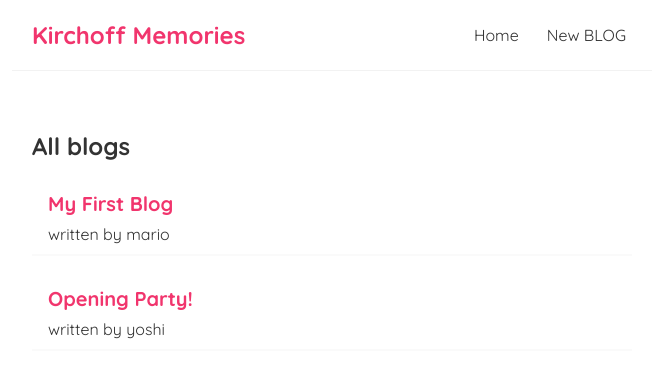
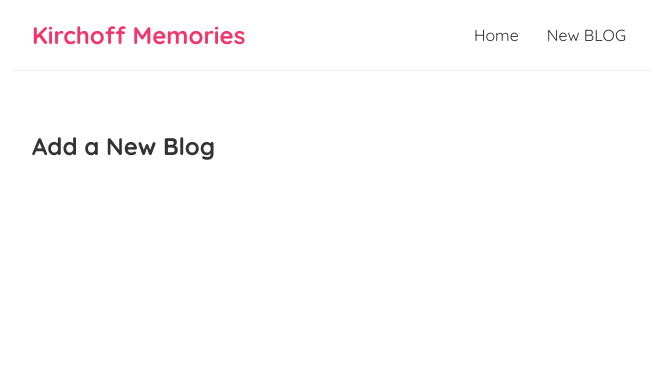
Before and after one commit to roycas99/React-Tutorial, a React (Create React App) app: page / in a window 1280 px wide. Shown: the top 378 px of the page, without its empty margins (308-965 px from the left). Built offline with nearby package versions, Linux system fonts and the light colour scheme; data requests are answered from the project's data file.

Commit message:
there are many changes i made. please read document.txt (18-22)

```diff
--- a/package.json
+++ b/package.json
@@ -8,6 +8,7 @@
     "@testing-library/user-event": "^13.5.0",
     "react": "^18.0.0",
     "react-dom": "^18.0.0",
+    "react-router-dom": "^6.3.0",
     "react-scripts": "5.0.1",
     "web-vitals": "^2.1.4"
   },
--- a/src/App.js
+++ b/src/App.js
@@ -1,21 +1,25 @@
-
-import Navbar from './Navbar';
-import Home from './Home';
-import { useState } from 'react';
+import Navbar from "./Navbar";
+import Home from "./Home";
+import { useState } from "react";
+import { BrowserRouter as Router, Route, Routes} from "react-router-dom";
+import Create from "./Create";
 function App() {
   // variable dynamic value
   //const title = "Welcome to the Abshir Blog"
 
-
   return (
+    <Router>
       <div className="App">
-      <Navbar/>
+        <Navbar />
         <div className="content">
-      <Home/>
+        <Routes>
+          <Route  exactpath="/" element={<Home/>}></Route>
+          <Route  exact path="/" element={<Create/>}>
+          </Route>
+        </Routes>
         </div>
-
-
       </div>
+    </Router>
   );
 }
 
--- /dev/null
+++ b/src/Create.js
@@ -0,0 +1,9 @@
+const Create = () => {
+    return (
+        <div className="create">
+            <h2>Add a New Blog</h2>
+        </div>
+     );
+}
+
+export default Create;
--- a/src/Home.js
+++ b/src/Home.js
@@ -1,35 +1,19 @@
 import { useEffect, useState } from "react";
 import BlogList from "./BlogList";
+import useFetch from "./useFetch";
 
 const Home = () => {
 
-
- const[blogs,setBlogs] = useState([
-        {title:"nightwalker", Author:"Abshir", id:1},
-        {title: "what", author:"unknow",id:2}
-      ]);
-
-      const [name,setName] = useState("Mario")
+const {data: blogs, isPending,error} =useFetch("http://localhost:8000/blogs");
 
 
 
-      useEffect(() => {
-          fetch('http://localhost:8000/blogs').then((res)=>{
-              return res.json();
-          }).then((data)=>{
-              setBlogs(data)
-          })
-      },[])
-
-// const[name,setName] = useState("Ahmed");
-// const handleClick = (ah) => {
-//     console.log("Hello " + ah);
-//     setName("Ali")
-// }
 
 
     return (
         <div className="home">
+            {error && <div> <h3>{error} </h3></div>}
+            {isPending && <div> <h3>Loading...</h3></div>}
             {blogs && <BlogList  blogs={blogs} title="All blogs" />}
             {/* <button onClick={() => setName("Abshir")}>Change name </button>
             <p>{name}</p> */}
--- /dev/null
+++ b/src/useFetch.js
@@ -0,0 +1,38 @@
+// # 20
+import { useState,useEffect } from "react";
+
+
+
+const useFetch  = (url) => {
+
+    const[data,setData] = useState(null)
+    // #18
+      const [isPending,setIsPending] = useState(true);
+      //#19
+      const [error,setEror] = useState(null);
+
+      useEffect(() => {
+        setTimeout(() => {
+          fetch(url).then((res)=>{
+              if(!res.ok){
+                  throw Error("we could not fetch data ")
+              }
+              console.log(res)
+              return res.json();
+          }).then((data)=>{
+              setData(data);
+              setIsPending(false);
+              setEror(null)
+          }).catch((err)=> {
+              setEror(err.message)
+              setIsPending(false);
+          })
+
+        },1000);
+
+    },[url]);
+
+    return { data, isPending,error };
+}
+
+export default useFetch;
```
Also changed, not shown: src/document.txt, 1 other file (tests, documents, lock files or other folders). Lines whose indentation alone changed are shown as unchanged.
